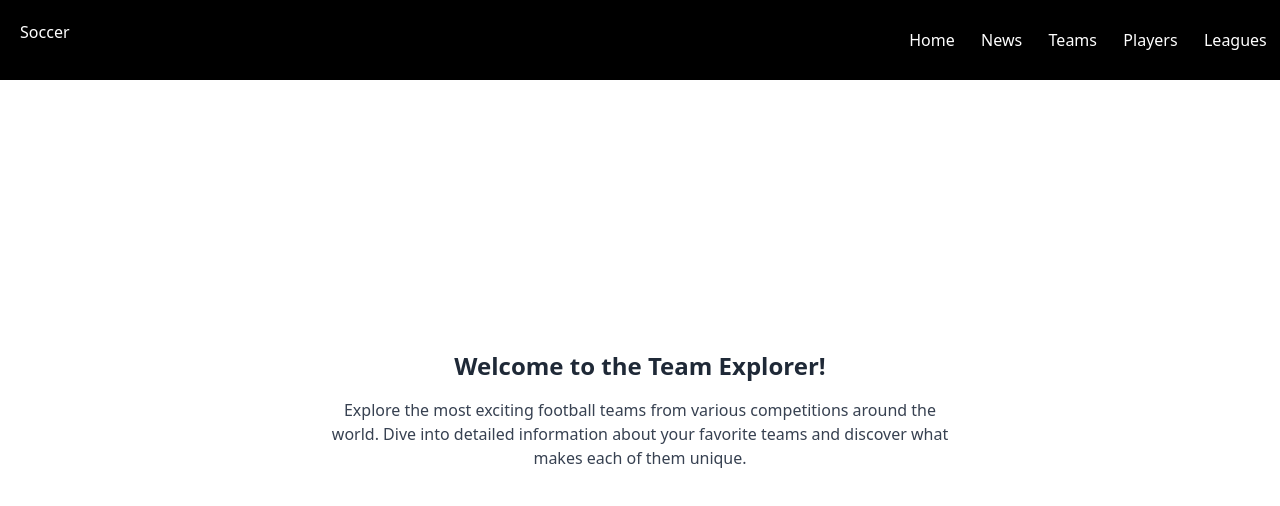
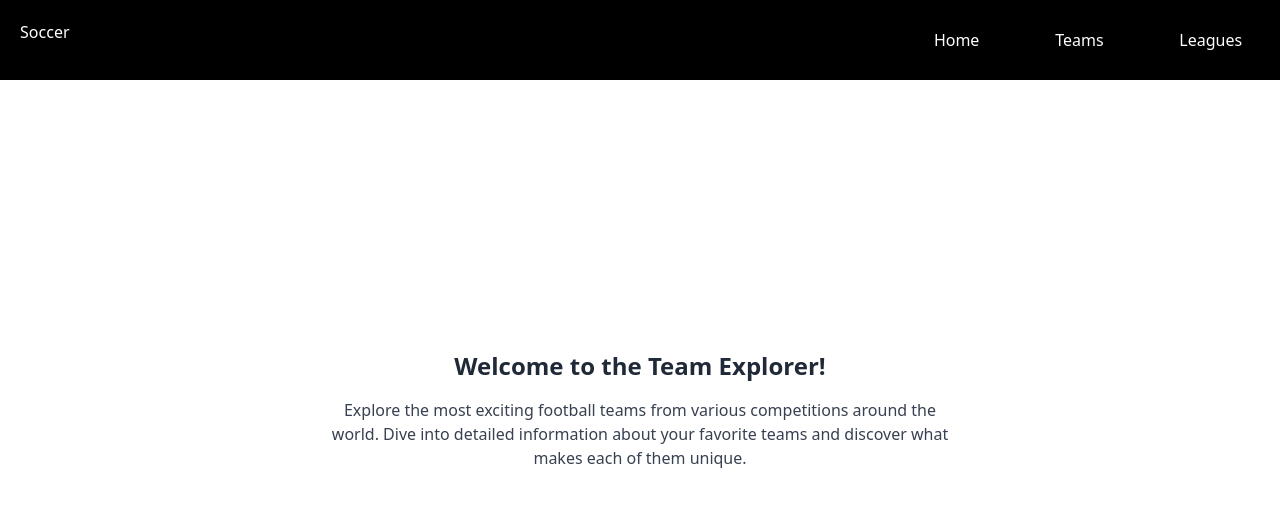
Before and after one commit to Thurzin11/Premiersoft-Academy, a Next.js app in the folder soccer/: page / in a window 1280 px wide. Shown: the top 506 px of the page. Built offline with nearby package versions, Linux system fonts and the light colour scheme.

Commit message:
update header component

```diff
--- a/soccer/src/app/header.tsx
+++ b/soccer/src/app/header.tsx
@@ -1,15 +1,15 @@
+import Link from "next/link";
+
 export default function Header() {
   return (
     <header className="flex justify-around w-[100%] h-[10vh] bg-black text-white ">
       <div className="w-[70%] flex flex-col text-center justify-center">
-        <h1 className="w-[10%] h-[50%]">Soccer</h1>
+        <h1 className="w-[10%] h-[50%]"><Link href={"/"}>Soccer</Link></h1>
       </div>
         <ul className="w-[30%] flex justify-around items-center">
-          <li>Home</li>
-          <li>News</li>
-          <li>Teams</li>
-          <li>Players</li>
-          <li><a href="/competitions">Leagues</a></li>
+          <li><Link href={"/"}>Home</Link></li>
+          <li><Link href={"/competitions/teams"}>Teams</Link></li>
+          <li><Link href="/competitions">Leagues</Link></li>
         </ul>
     </header>
   );
```
